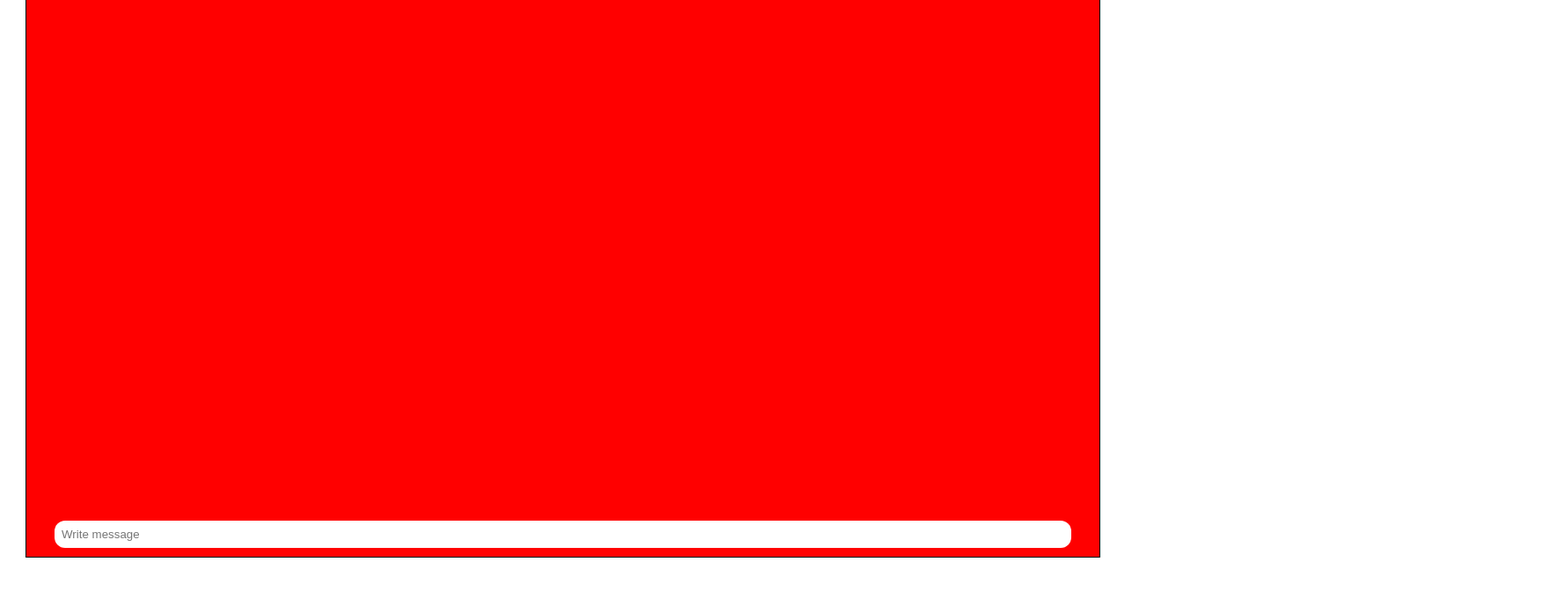
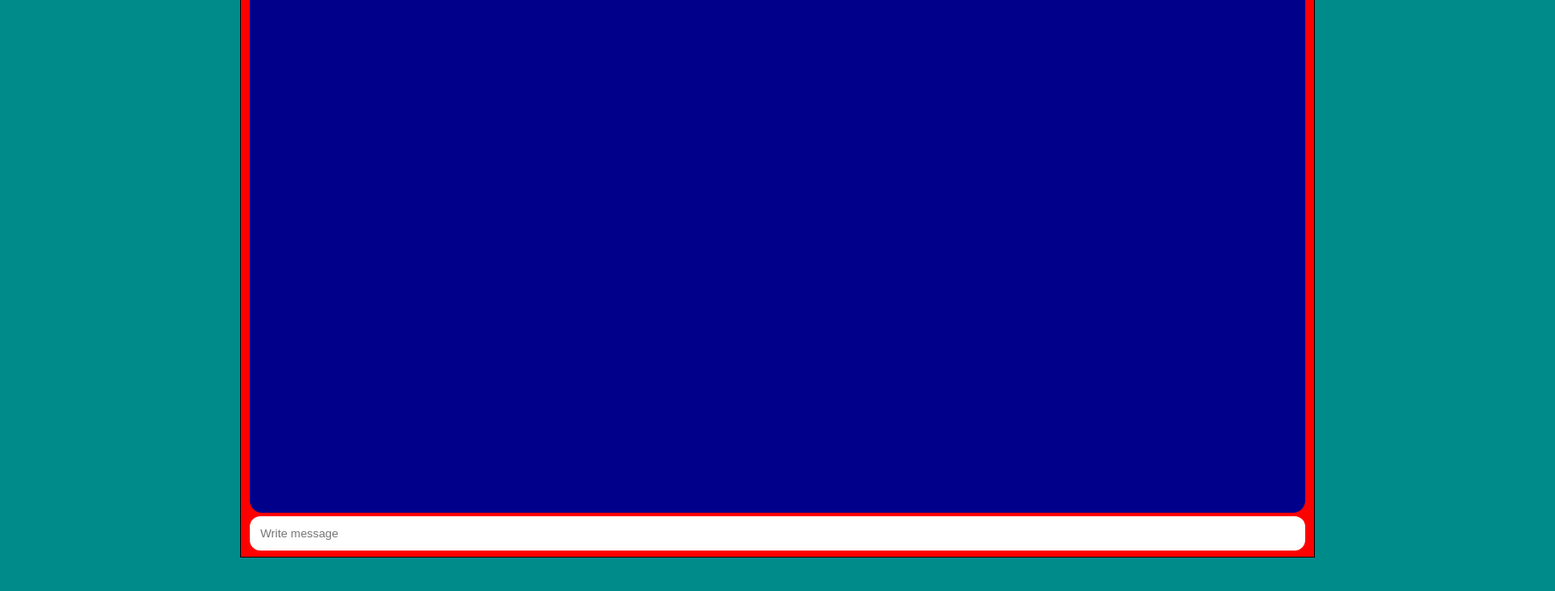
Before and after one commit to EmirU116/web-project, a React (Create React App) app in the folder front/: page / in a window 1280 px wide. Shown: the part 108-780 px from the top of the page at 88% size, 1768 px wide, since content can reach past the window. Built offline with nearby package versions, Linux system fonts and the light colour scheme.

Commit message:
somewhat created a chat box, still not functionallity

```diff
--- a/front/src/App.css
+++ b/front/src/App.css
@@ -1,6 +1,8 @@
-.App {
+.App, html, body {
   justify-content: center;
   display: flex;
+  height: 100%;
+  width: 221dvh;
 }
 
 .App-logo {
--- a/front/src/Component/StartPage/StartPage.css
+++ b/front/src/Component/StartPage/StartPage.css
@@ -1,7 +1,8 @@
+
 .textDiv
 {
     background-color: red;
-    display: flex;
+    display: flex, table-row;
     justify-content: center; /* Center horizontally */
     align-items: flex-end; /* Align input to the bottom */
     height: 90dvh; /* Adjust height as needed */
@@ -12,8 +13,23 @@
 
 input
 {
-    width: 95%;
-    padding: 8px;
+    width: 98%;
+    padding: 12px;
     border-radius: 12px;
     border: none;
 }
+
+.chat
+{
+    background-color: darkblue;
+    width: 100%;
+    height:85dvh;
+    border-radius: 14px;
+    margin-bottom: 4px;
+}
+
+
+div
+{
+    background-color: darkcyan;
+}
--- a/front/src/Component/StartPage/StartPage.jsx
+++ b/front/src/Component/StartPage/StartPage.jsx
@@ -4,10 +4,11 @@ import './StartPage.css'
 
 export default function StartPage() {
   return (
-    <div className='cont'>
-        <div className='textDiv'>
-            <input type='text' placeholder='Write message'></input>
-        </div>
+        <div>
+                <div className='textDiv'>
+                    <div className='chat'>tset</div>
+                    <input type='text' placeholder='Write message'></input>
+                </div>
 
     </div>
   )
```
